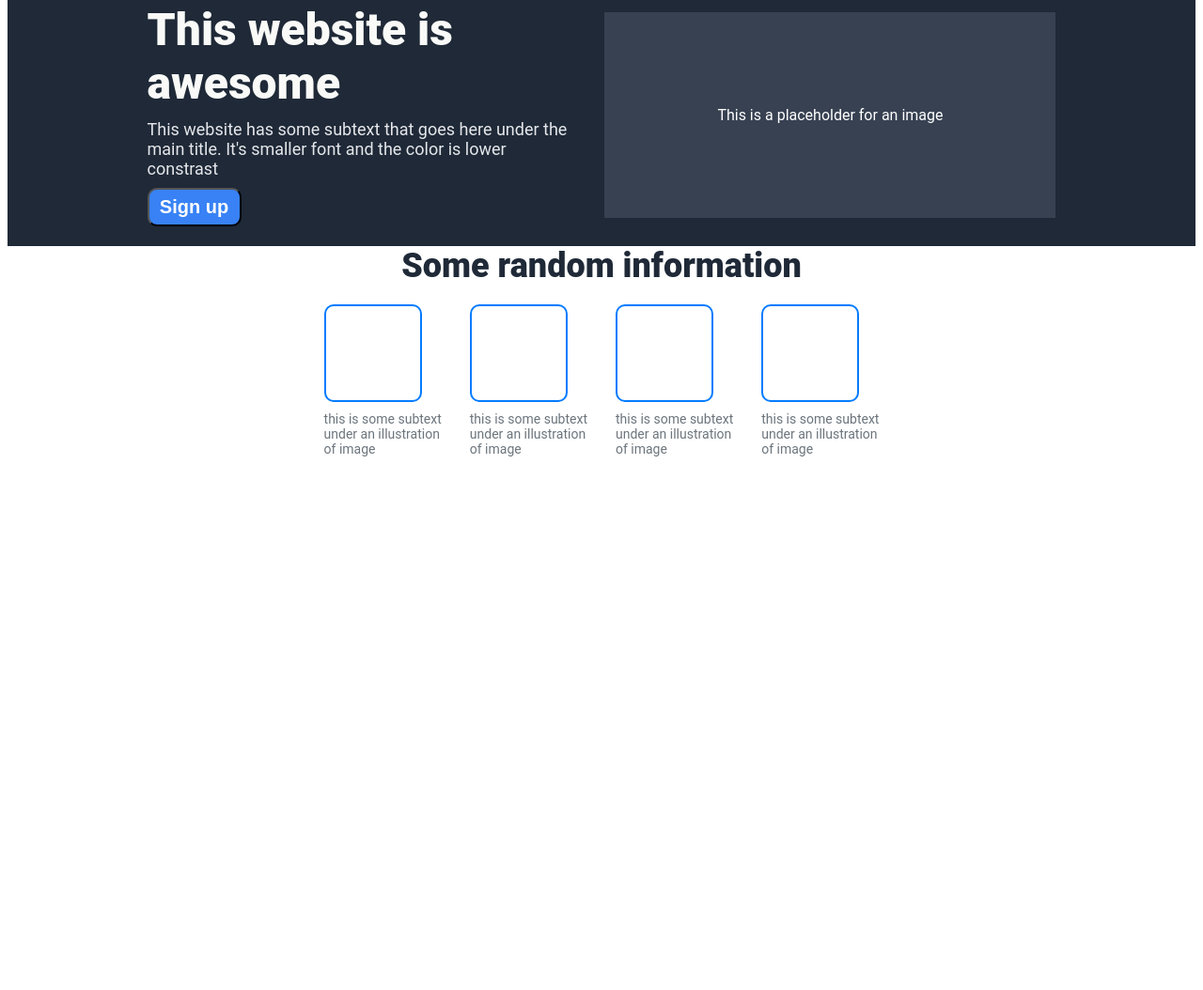
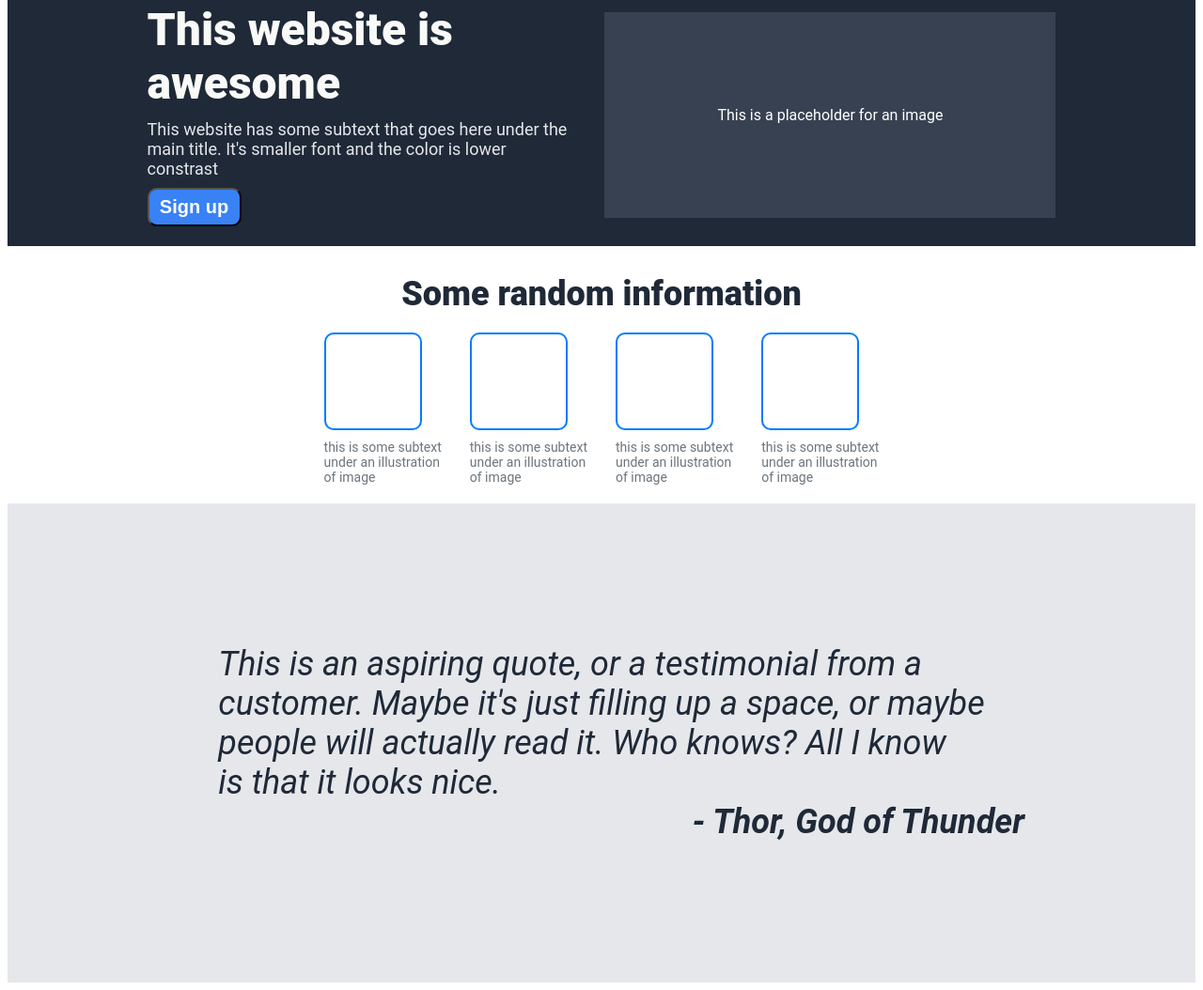
Before and after one commit to Bao-Trinh-Quoc/Odin-Landing-Page, a plain HTML site: page index.html in a window 1280 px wide. Shown: the part 70-1124 px from the top of the page at 94% size. Before the commit the page ends 800 px from the top, so only its background shows below. Drawn offline with Linux system fonts and the light colour scheme.

Commit message:
feat: Add Quote section to the website - Will retry header section in the near future

```diff
--- a/index.html
+++ b/index.html
@@ -42,9 +42,7 @@
         </div>
 
         <!-- Information -->
-        <div class="information">
-            <div class="info-title">Some random information</div>
-        </div>
+        <div class="info-title">Some random information</div>
 
         <div class="info-images">
             <div class="image-container">
@@ -68,6 +66,17 @@
             </div>
         </div>
 
+        <!-- Quote -->
+        <div class="quote">
+            <div class="quote-container">
+                This is an aspiring quote, or a testimonial from a<br>
+                customer. Maybe it's just filling up a space, or maybe <br>
+                people will actually read it. Who knows? All I know <br>
+                is that it looks nice.
+                <div class="quote-author">- Thor, God of Thunder</div>
+            </div>
+        </div>
+
     </body>
 
 
--- a/styles.css
+++ b/styles.css
@@ -80,12 +80,12 @@ a {
     align-self: center;
 }
 
-.information {
+
+
+.info-title {
+    padding-top: 30px;
     display: flex;
     justify-content: center;
-}
-
-.info-title {
     font-size: 36px;
     color: #1F2937;
     font-weight: 900;
@@ -110,4 +110,28 @@ a {
     display: flex;
     justify-content: center;
     gap: 30px;
+    margin-bottom: 20px;
 }
+
+.quote {
+    display: flex;
+    justify-content: center;
+
+    font-size: 36px;
+    font-style: italic;
+    color: #1F2937;
+    background-color: #E5E7EB;
+    padding: 150px;
+}
+
+.quote-container {
+    width: 900px;
+    display: flex;
+    flex-direction: column;
+    align-items: center;
+}
+
+.quote-author {
+    font-weight: bold;
+    align-self: flex-end;
+}
```
Also changed, not shown: log.txt.
